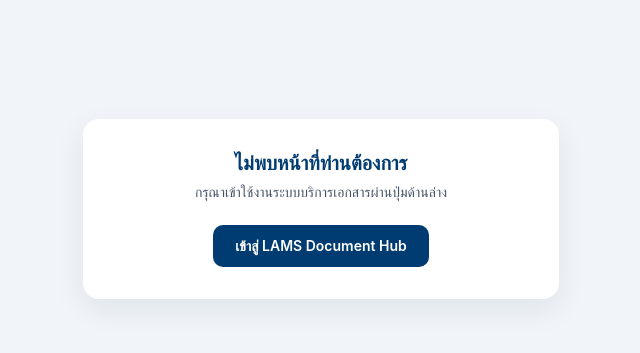
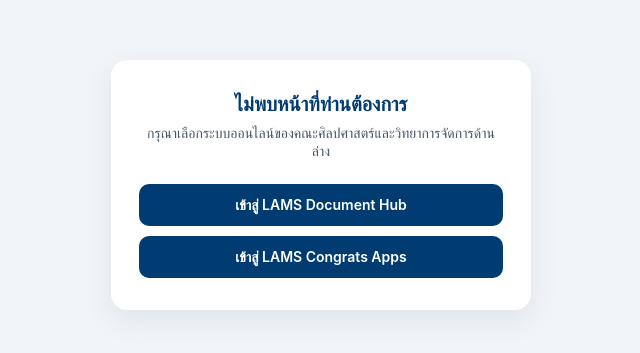
Before and after one commit to lams-psu/lams-psu.github.io, a plain HTML site: page 404.html in a window 1280 px wide. Shown: the part 215-568 px from the top of the page, without its empty margins (319-959 px from the left). Drawn offline with Linux system fonts and the light colour scheme.

Commit message:
Update 404.html

```diff
--- a/404.html
+++ b/404.html
@@ -6,15 +6,18 @@
   <title>LAMS PSU Portal</title>
   <script>
     (function () {
-      var DOC_HUB_URL = 'https://script.google.com/a/macros/psu.ac.th/s/AKfycbzV0dwFv5vwHiqp-Cmka6dalVt-D1BzDOtzD_eeswgQ2ZP0uHD8MBXakUCdhoD_qwch/exec';
+      var ROUTES = {
+        'lams-document-hub': 'https://script.google.com/a/macros/psu.ac.th/s/AKfycbzV0dwFv5vwHiqp-Cmka6dalVt-D1BzDOtzD_eeswgQ2ZP0uHD8MBXakUCdhoD_qwch/exec',
+        'lams-congrats-apps': 'https://script.google.com/a/macros/psu.ac.th/s/AKfycbxQCGHfNh5lvt-AuGD89apaccK1dMZ23TMsG4d5uCZO0sn4eavbk-6HCb6LClvFq8b5XQ/exec'
+      };
       var slug = (window.location.pathname || '').replace(/^\/+|\/+$/g, '').toLowerCase();
-      var aliases = ['lams-document-hub'];
-      if (aliases.indexOf(slug) !== -1) {
-        window.location.replace(DOC_HUB_URL + (window.location.search || '') + (window.location.hash || ''));
+      if (Object.prototype.hasOwnProperty.call(ROUTES, slug)) {
+        window.location.replace(ROUTES[slug] + (window.location.search || '') + (window.location.hash || ''));
       }
     })();
   </script>
   <style>
+    * { box-sizing: border-box; }
     body {
       margin: 0;
       min-height: 100vh;
@@ -37,8 +40,13 @@
     }
     h1 { margin: 0 0 8px; font-size: 20px; color: #003c71; }
     p { margin: 0 0 24px; font-size: 14px; color: #475569; }
+    .actions {
+      display: flex;
+      flex-direction: column;
+      gap: 10px;
+    }
     .btn {
-      display: inline-block;
+      display: block;
       background: #003c71;
       color: #ffffff;
       text-decoration: none;
@@ -47,13 +55,17 @@
       padding: 12px 22px;
       border-radius: 10px;
     }
+    .btn:hover { background: #002b52; }
   </style>
 </head>
 <body>
   <main class="card">
     <h1>ไม่พบหน้าที่ท่านต้องการ</h1>
-    <p>กรุณาเข้าใช้งานระบบบริการเอกสารผ่านปุ่มด้านล่าง</p>
-    <a class="btn" href="https://lams-psu.github.io/LAMS-Document-Hub/">เข้าสู่ LAMS Document Hub</a>
+    <p>กรุณาเลือกระบบออนไลน์ของคณะศิลปศาสตร์และวิทยาการจัดการด้านล่าง</p>
+    <div class="actions">
+      <a class="btn" href="https://lams-psu.github.io/LAMS-Document-Hub/">เข้าสู่ LAMS Document Hub</a>
+      <a class="btn" href="https://lams-psu.github.io/LAMS-Congrats-Apps/">เข้าสู่ LAMS Congrats Apps</a>
+    </div>
   </main>
 </body>
 </html>
```
